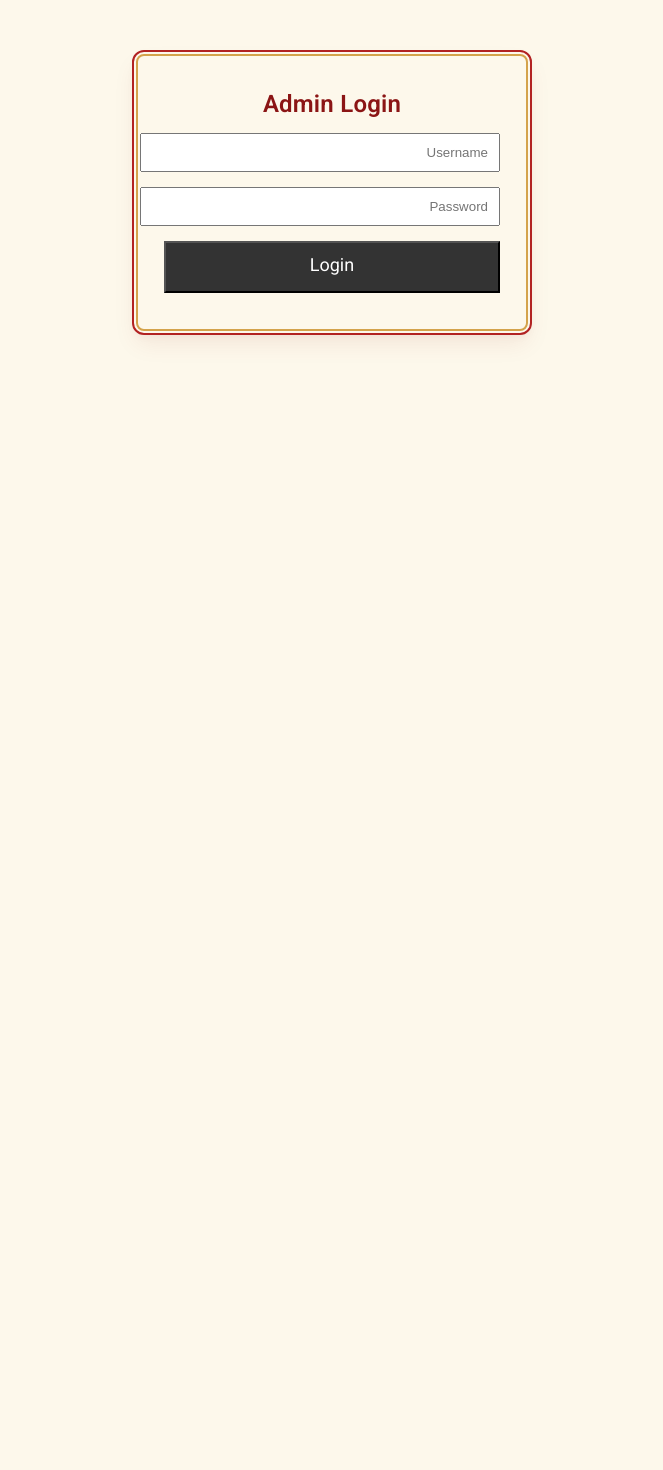
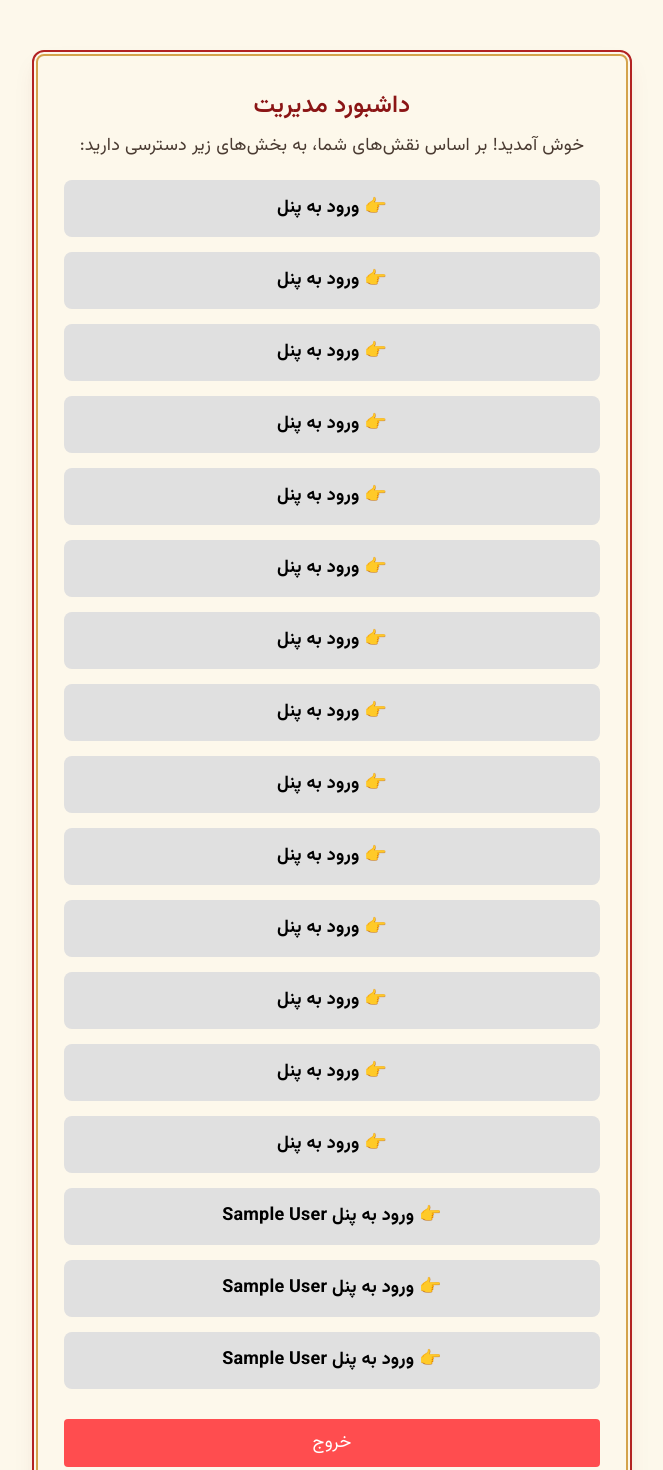
Before and after one commit to Roham8406/Election, a Vue app in the folder frontend/: page /admin/dashboard in a window 1280 px wide. Before the commit this address led to /admin/login. Shown: the top 1470 px of the page, without its empty margins (308-971 px from the left). Before the commit the page ends 800 px from the top, so only its background shows below. Built offline with nearby package versions, Linux system fonts and the light colour scheme; sample sign-in values are in the browser's storage.

Commit message:
Frontend(feat): Implemented dynamically pannel redireccting

```diff
--- a/frontend/src/views/AdminDashboard.vue
+++ b/frontend/src/views/AdminDashboard.vue
@@ -1,22 +1,27 @@
 <template>
   <div class="card" style="max-width: 600px; margin: 50px auto;">
-    <h2>Admin Dashboard</h2>
-    <p>Welcome! Based on your roles, you have access to the following panels:</p>
+    <h2>داشبورد مدیریت</h2>
 
-    <div style="display: flex; gap: 15px; margin-top: 20px;">
+    <div v-if="error" style="color: red; text-align: center;">{{ error }}</div>
+
+    <div v-else>
+      <p>خوش آمدید! بر اساس نقش‌های شما، به بخش‌های زیر دسترسی دارید:</p>
+
+      <div style="display: flex; flex-direction: column; gap: 15px; margin-top: 20px;">
         <router-link
-        v-for="link in availableLinks"
-        :key="link.path"
-        :to="link.path"
-        style="padding: 15px; background: #e0e0e0; text-decoration: none; border-radius: 8px; color: black; font-weight: bold;"
+          v-for="panel in panels"
+          :key="panel.name"
+          :to="panel.panel_url"
+          style="padding: 15px; background: #e0e0e0; text-decoration: none; border-radius: 8px; color: black; font-weight: bold; text-align: center;"
         >
-        👉 {{ link.title }}
+          👉 ورود به پنل {{ panel.name }}
         </router-link>
       </div>
 
-    <button @click="logout" style="margin-top: 30px; padding: 8px 15px; background: #ff4d4f; color: white; border: none; border-radius: 4px; cursor: pointer;">
-      Logout
+      <button @click="logout" style="margin-top: 30px; width: 100%; padding: 10px; background: #ff4d4f; color: white; border: none; border-radius: 4px; cursor: pointer;">
+        خروج
       </button>
+    </div>
   </div>
 </template>
 
@@ -25,36 +30,29 @@ import { ref, onMounted } from 'vue';
 import { useRouter } from 'vue-router';
 
 const router = useRouter();
-const availableLinks = ref([]);
-
-// Master configuration map: maps DB roles to UI Routes
-const roleRoutesMap = {
-  'Manager': { title: 'Manager Panel', path: '/Manager_Panel' },
-  'HR': { title: 'Human Resources Panel', path: '/HR_Panel' }
-};
+const panels = ref([]);
+const error = ref('');
 
 onMounted(() => {
   const token = localStorage.getItem('admin_token');
-  const rolesStr = localStorage.getItem('admin_roles');
+  const panelsStr = localStorage.getItem('admin_panels');
 
-  if (!token || !rolesStr) {
+  if (!token || !panelsStr) {
     router.push('/admin/login');
     return;
   }
 
-  const roles = JSON.parse(rolesStr);
-
-  // Filter links based on the user's roles
-  roles.forEach(role => {
-    if (roleRoutesMap[role]) {
-      availableLinks.value.push(roleRoutesMap[role]);
+  const storedPanels = JSON.parse(panelsStr);
+  if (storedPanels.length === 0) {
+    error.value = 'شما هیچ نقش فعالی در سیستم ندارید.';
+  } else {
+    panels.value = storedPanels;
   }
-  });
 });
 
 const logout = () => {
   localStorage.removeItem('admin_token');
-  localStorage.removeItem('admin_roles');
+  localStorage.removeItem('admin_panels');
   router.push('/admin/login');
 };
 </script>
--- a/frontend/src/views/AdminLogin.vue
+++ b/frontend/src/views/AdminLogin.vue
@@ -18,7 +18,7 @@ const username = ref('');
 const password = ref('');
 const error = ref('');
 const router = useRouter();
-const API_URL = import.meta.env.VITE_API_URL || 'http://localhost:3000';
+const API_URL = import.meta.env.VITE_API_URL;
 
 const handleLogin = async () => {
   try {
@@ -31,13 +31,18 @@ const handleLogin = async () => {
 
     if (data.success) {
       localStorage.setItem('admin_token', data.token);
-      localStorage.setItem('admin_roles', JSON.stringify(data.roles));
-      router.push('/admin/dashboard');
+      localStorage.setItem('admin_panels', JSON.stringify(data.panels));
+
+      if (data.panels.length === 1) {
+        router.push(data.panels[0].panel_url);
+      } else {
+        router.push('/admin/dashboard');
+      }
     } else {
       error.value = data.error;
     }
   } catch (err) {
-    error.value = 'Connection error';
+    error.value = 'خطا در ارتباط با سرور';
   }
 };
 </script>
```
Lines whose indentation alone changed are shown as unchanged.
